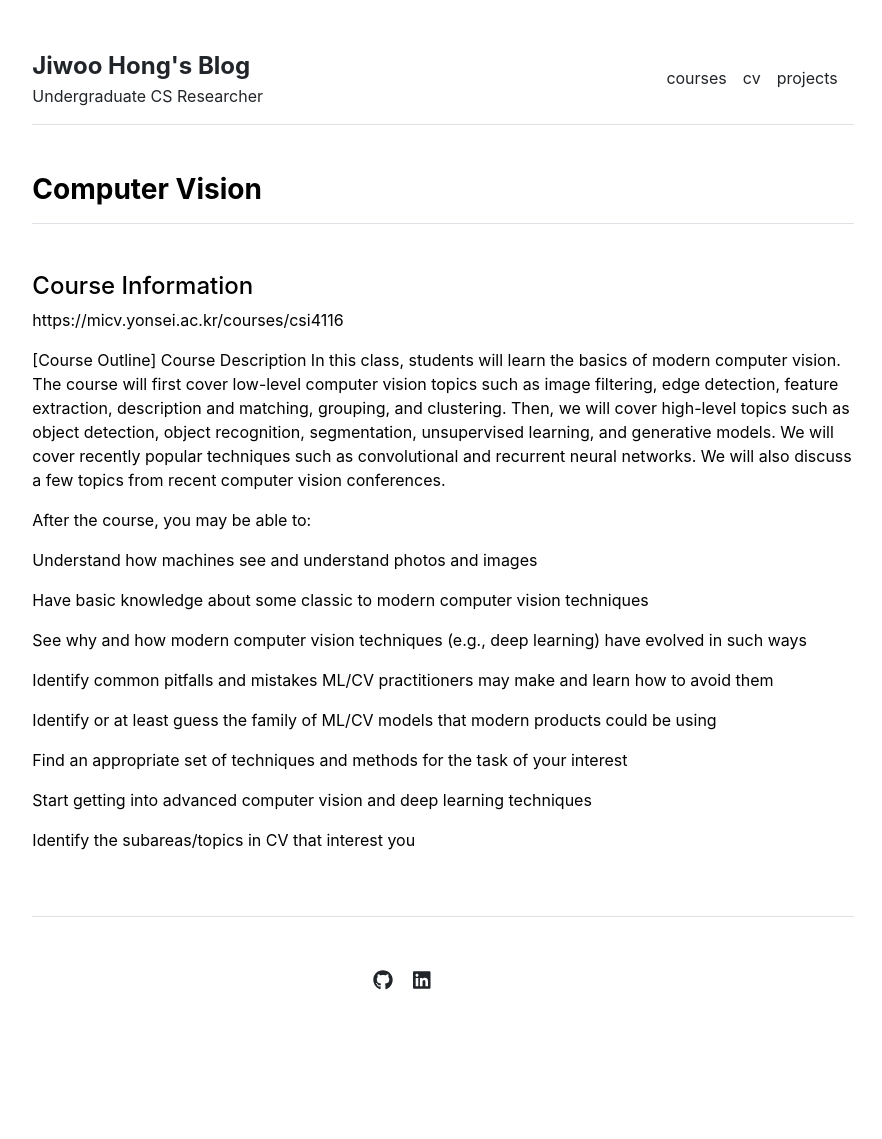
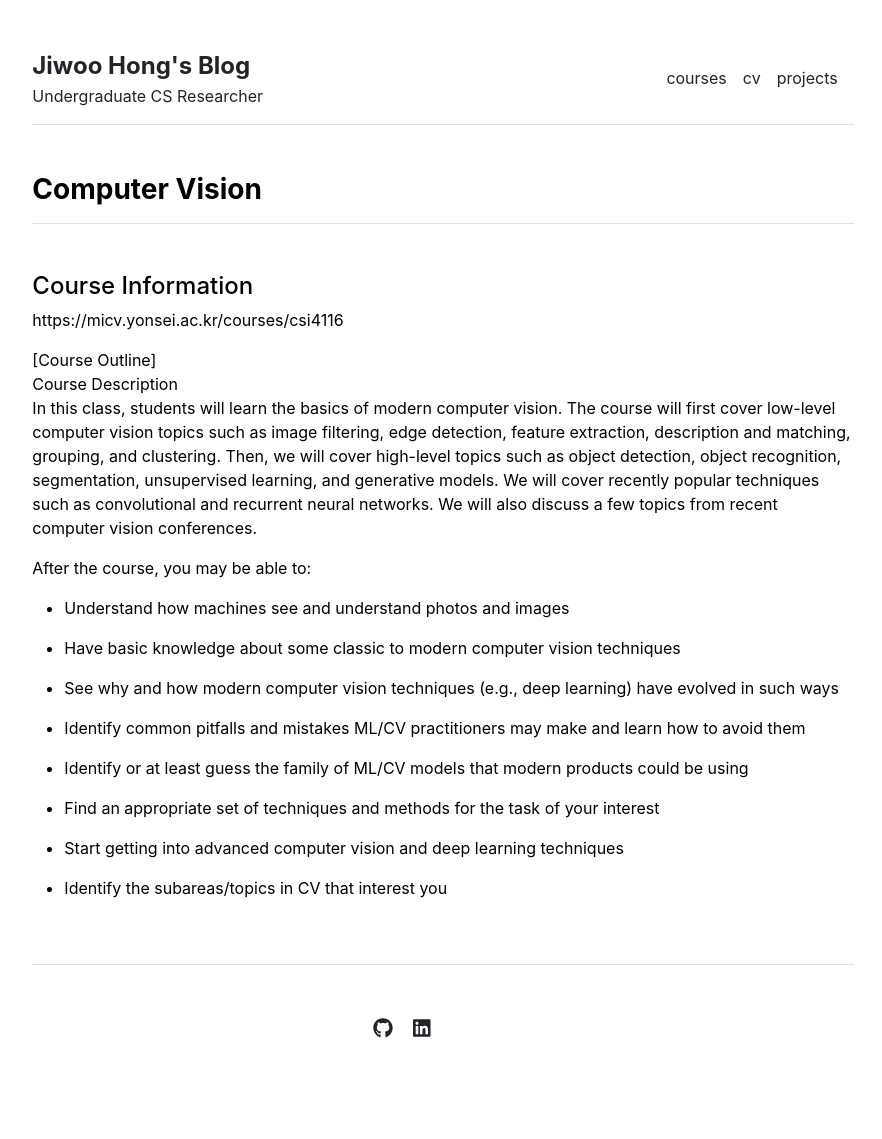
Before and after one commit to JiwooHong01/JiwooHong01.github.io, a Jekyll site: the page built from courses/computer-vision.md, in a window 1280 px wide. Shown: the whole page, without its empty margins (197-1079 px from the left). Built offline with Jekyll 4.4.1, drawn with Linux system fonts in a browser that asks for light colours; before the commit the page ends 1091 px from its top, so only the background shows below that.

```diff
--- a/courses/computer-vision.md
+++ b/courses/computer-vision.md
@@ -12,18 +12,18 @@ In this class, students will learn the basics of modern computer vision. The cou
 
 After the course, you may be able to:
 
-Understand how machines see and understand photos and images
+- Understand how machines see and understand photos and images
 
-Have basic knowledge about some classic to modern computer vision techniques
+- Have basic knowledge about some classic to modern computer vision techniques
 
-See why and how modern computer vision techniques (e.g., deep learning) have evolved in such ways
+- See why and how modern computer vision techniques (e.g., deep learning) have evolved in such ways
 
-Identify common pitfalls and mistakes ML/CV practitioners may make and learn how to avoid them
+- Identify common pitfalls and mistakes ML/CV practitioners may make and learn how to avoid them
 
-Identify or at least guess the family of ML/CV models that modern products could be using
+- Identify or at least guess the family of ML/CV models that modern products could be using
 
-Find an appropriate set of techniques and methods for the task of your interest
+- Find an appropriate set of techniques and methods for the task of your interest
 
-Start getting into advanced computer vision and deep learning techniques
+- Start getting into advanced computer vision and deep learning techniques
 
-Identify the subareas/topics in CV that interest you
+- Identify the subareas/topics in CV that interest you
```
Also changed, not shown: courses/computer-system.md (+0 -8 lines), courses/logic-circuit-design.md (line endings or trailing spaces), 1 other file.
